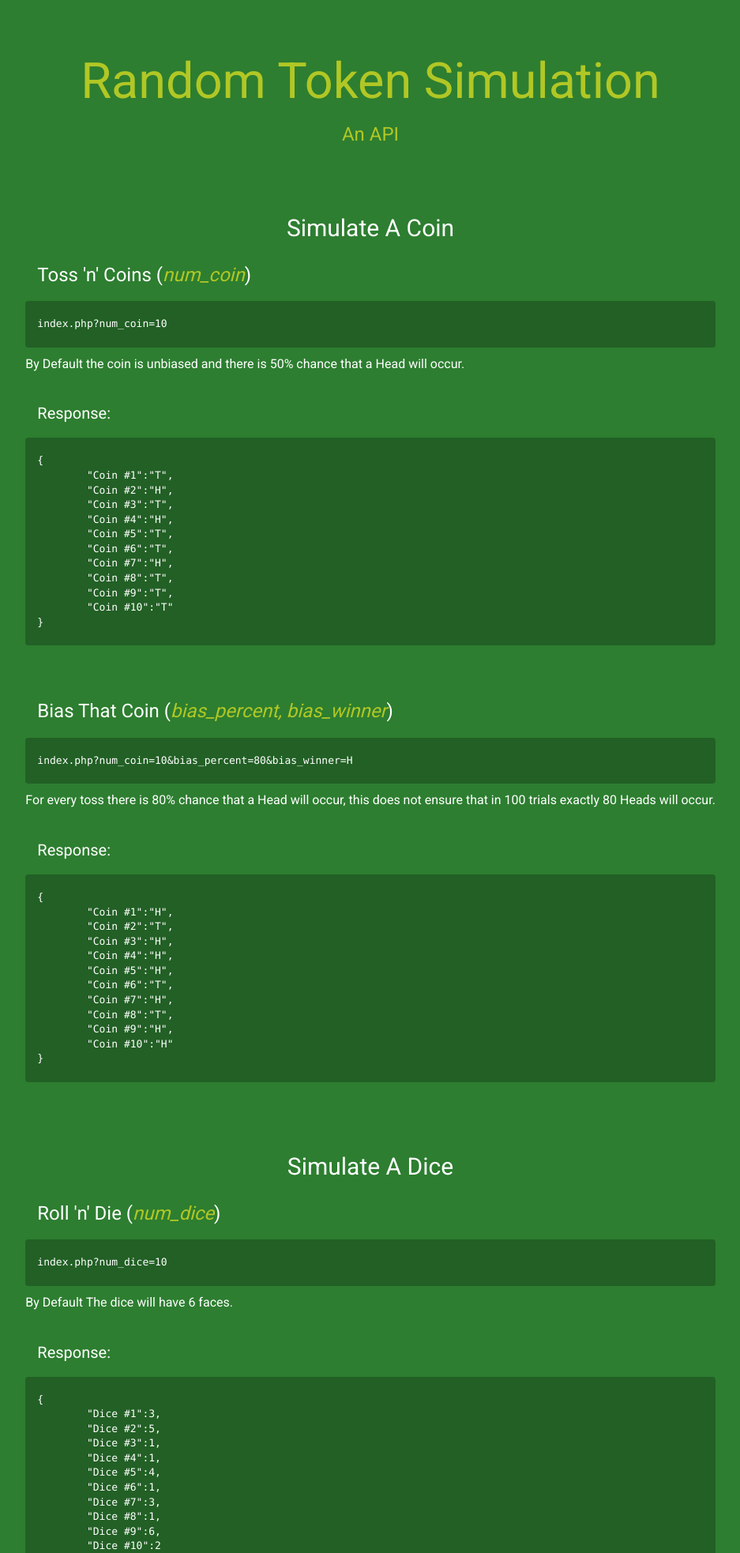
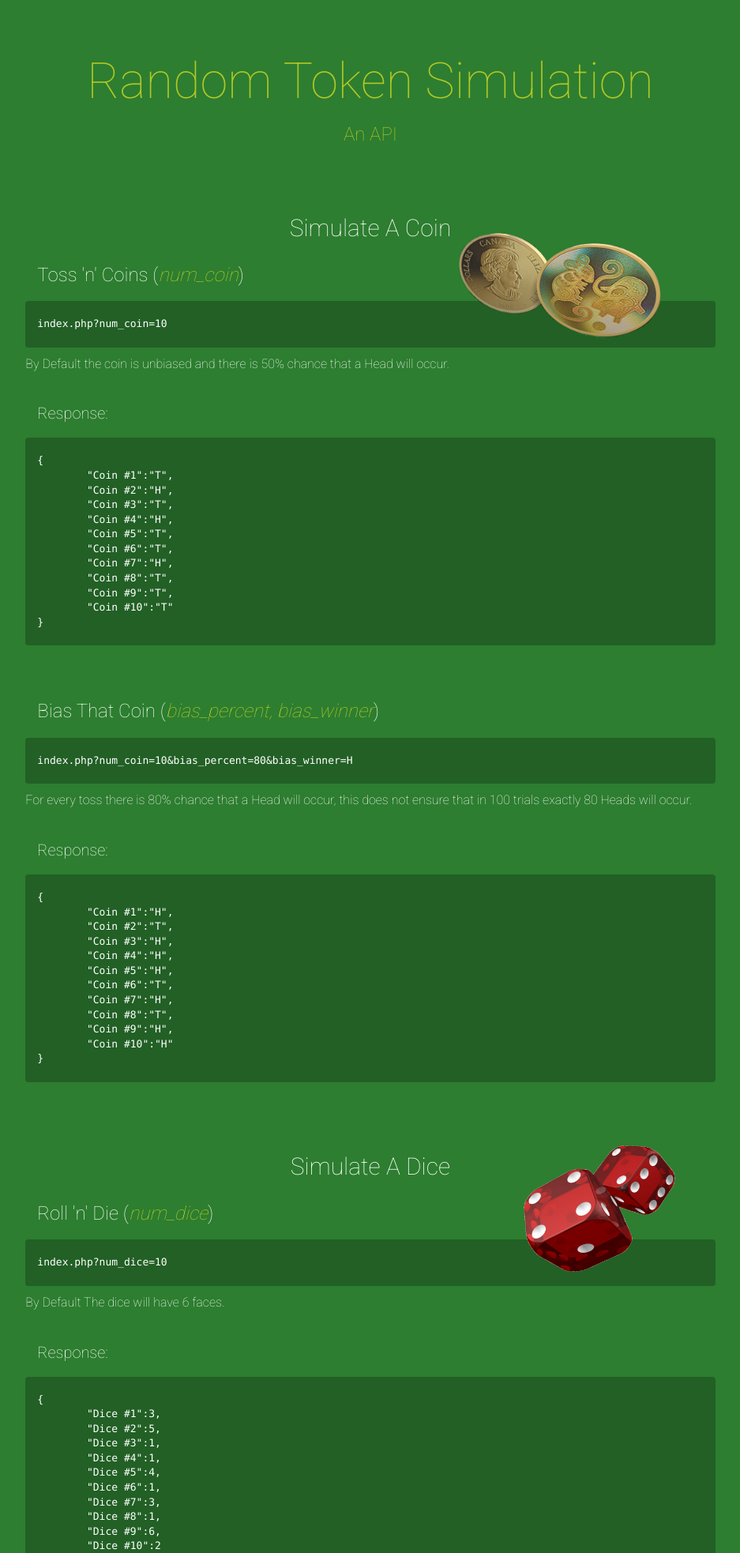
Before and after one commit to 108anup/Random-Token-Simulation---REST-API, a PHP site: page / in a window 1280 px wide. Shown: the top 1966 px of the page at 79% size, without its empty margins (171-1108 px from the left). Run offline with PHP 8.4, Linux system fonts and the light colour scheme; some libraries are stand-ins or nearby versions.

Commit message:
Add Illustrations

```diff
--- a/css/styles.css
+++ b/css/styles.css
@@ -2,9 +2,11 @@ body {
 	background-color:#2D7E30 !important;
 	color:#FFFFFF;
 	font-family: 'Roboto', sans-serif;
+	font-weight: 100;
 }
 h1,h2,h3,h4,h5,h6 {
 	font-family: 'Roboto', sans-serif;
+	font-weight: 100;
 }
 .jumbotron {
 	background-color:#2D7E30 !important;
@@ -40,3 +42,9 @@ hr {
 .footer{
 	margin-bottom: 50px;
 }
+.illus{
+	position: absolute;
+	right:250px;
+	z-index: 2;
+	padding-bottom: 20px;
+}
--- a/mainbody.php
+++ b/mainbody.php
@@ -18,7 +18,7 @@
 		</div>
 
 		<div class="usage">
-
+			<img class="illus col-sm-offset-8" src="res/coin.png" alt="Dice" class="text-center" width="300px" height="200px">
 			<h2 class="text-center">Simulate A Coin</h2>
 
 				<div class="row">
@@ -93,7 +93,7 @@
 		<br><br><br>
 			</div>
 
-
+		<img class="illus col-sm-offset-8" src="res/rollthedice.png" alt="Dice" class="text-center" width="200px" height="200px">
 		<h2 class="text-center">Simulate A Dice</h2>
 
 				<div class="row">
```
Also changed, not shown: res/coin.png (added), res/rollthedice.png (added), 1 other file.
